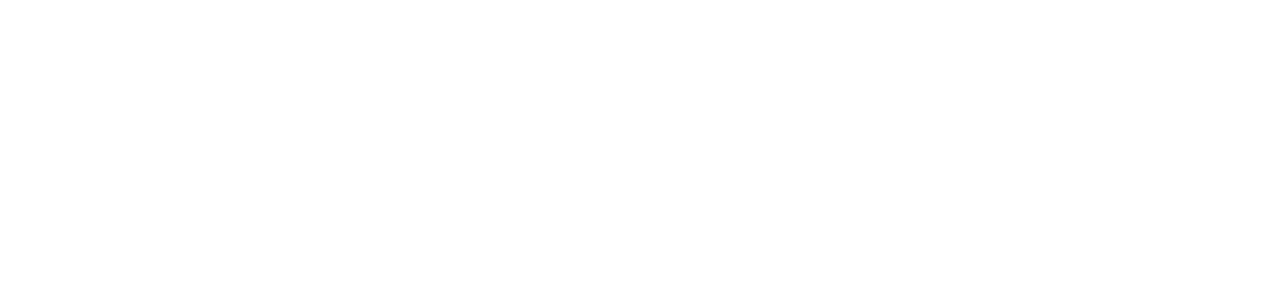
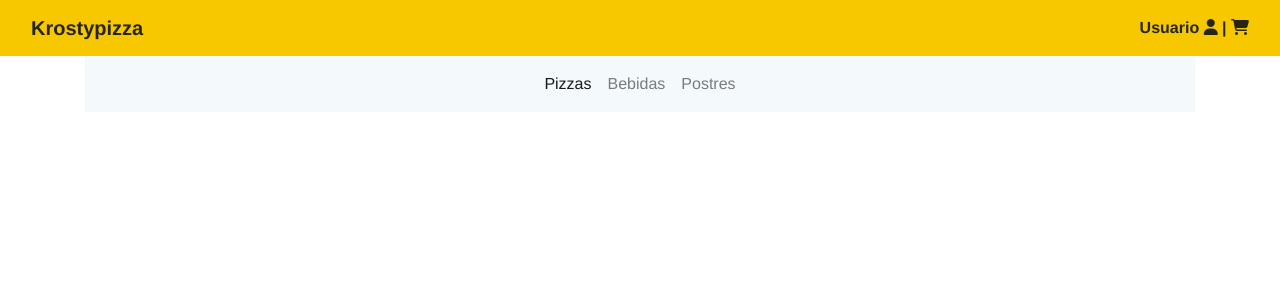
Before and after one commit to Edijosmen/krustypizza, a Vue app: page /pizza in a window 1280 px wide. Before the commit this address had no page. Shown: the top 300 px of the page. Built offline with nearby package versions, Linux system fonts and the light colour scheme.

Commit message:
listprduct

```diff
--- /dev/null
+++ b/src/components/Navbaru.vue
@@ -0,0 +1,33 @@
+<template>
+  <nav class="navbar navbar-inverse">
+        <div class="container-fluid">
+            <div class="navbar-header">
+                <a href="" class="navbar-brand a-menu font-weight-bold">Krostypizza</a>
+            </div>
+            <ul class="nav navbar-nav navbar-right">
+                <li>
+                    <a  class=" a-menu font-weight-bold" href="">Usuario <i class="fas fa-user"></i> | </a>
+                    <a href=""><i class="fas fa-shopping-cart carico"></i></a>
+                </li>
+            </ul>
+        </div>
+    </nav>
+</template>
+
+<script>
+export default {
+
+};
+</script>
+
+<style scoped>
+nav{
+     background:#F7C700;
+}
+.a-menu{
+     color:#25251A;
+}
+.carico{
+    color:#25251A;
+}
+</style>
--- a/src/router/index.js
+++ b/src/router/index.js
@@ -22,6 +22,11 @@ const routes = [
     name: 'lista',
     component: () => import(/* webpackChunkName: "Inicio" */ '../views/listcar.vue')
   },
+  {
+    path: '/pizza',
+    name: 'pizza',
+    component: () => import(/* webpackChunkName: "Inicio" */ '../views/Pizza.vue')
+  },
 ]
 
 const router = createRouter({
--- a/src/views/Inicio.vue
+++ b/src/views/Inicio.vue
@@ -20,7 +20,7 @@
                 </div>
                 </div>
             </nav>
-            </div>
+        </div>
 
         <div class=" container-fluid cabeza">
             <section class = "row justify-content-center">
--- /dev/null
+++ b/src/views/Pizza.vue
@@ -0,0 +1,39 @@
+<template>
+    <Navbaru/>
+        <div class="container">
+            <nav class="navbar navbar-light navbar-expand-sm" style="background-color: #f4f9fc;">
+                <button class="navbar-toggler" type="button" data-toggle="collapse" data-target="#navbarTogglerDemo01" aria-controls="navbarTogglerDemo01" aria-expanded="false" aria-label="Toggle navigation">
+                <span class="navbar-toggler-icon"></span>
+                </button>
+
+                <div class="collapse navbar-collapse" id="navbarTogglerDemo01">
+                <div class="navbar-nav mx-auto text-center">
+                <a class="nav-link active" href="#" tabindex="-1" aria-disabled="true">Pizzas</a>
+                <a class="nav-link" href="#" tabindex="-1" aria-disabled="true">Bebidas</a>
+                <a class="nav-link" href="#" tabindex="-1" aria-disabled="true">Postres</a>
+                </div>
+                </div>
+            </nav>
+        </div>
+    <section class="lista Pizza">
+        <div class="row justify-content-center">
+           <div class="col-sm-6 col-md-6">
+
+           </div>
+        </div>
+
+    </section>
+</template>
+
+<script>
+import Navbaru from '@/components/Navbaru.vue'
+export default {
+    components: {
+    Navbaru
+  }
+}
+</script>
+
+<style scoped>
+
+</style>
```
